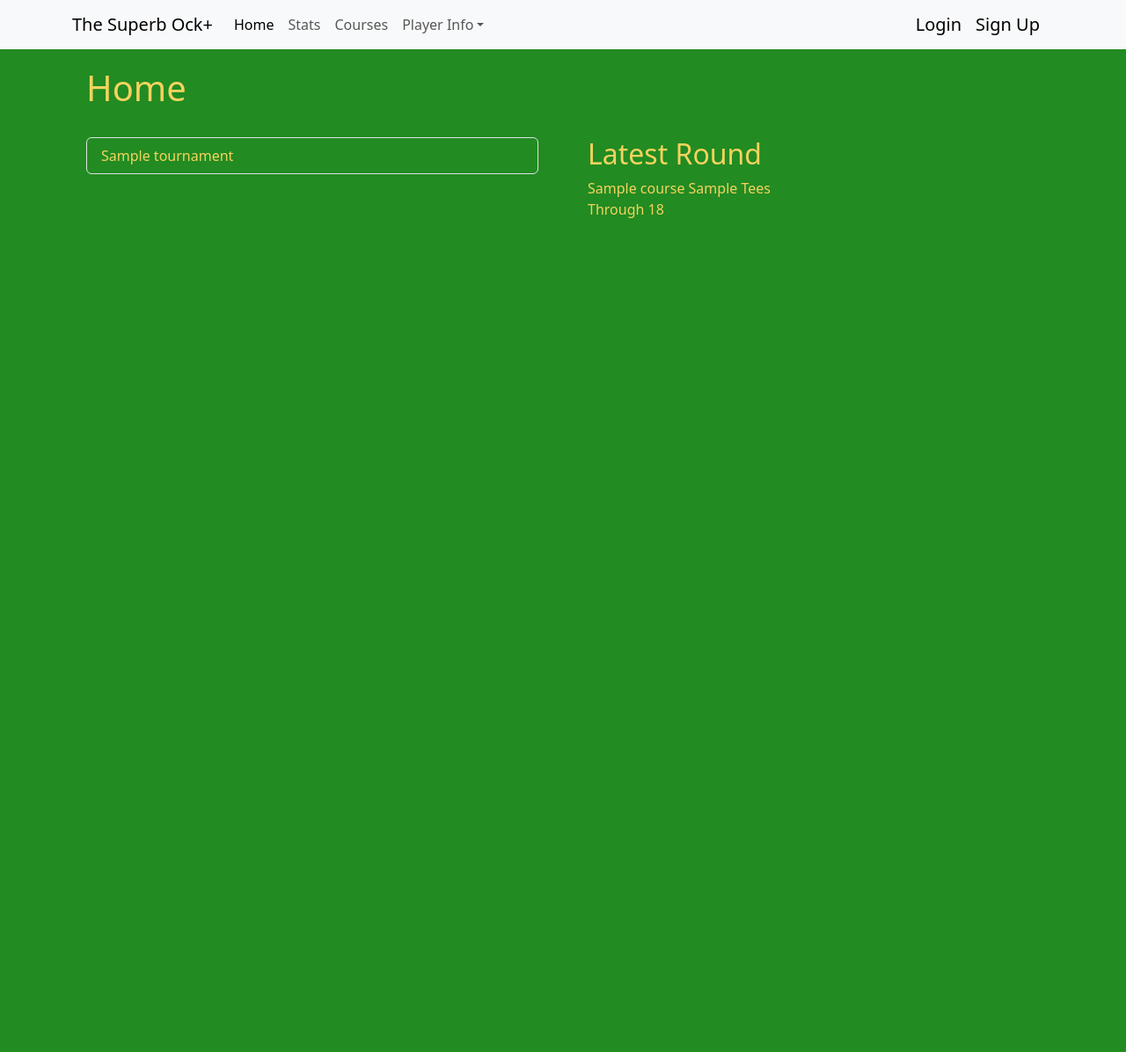
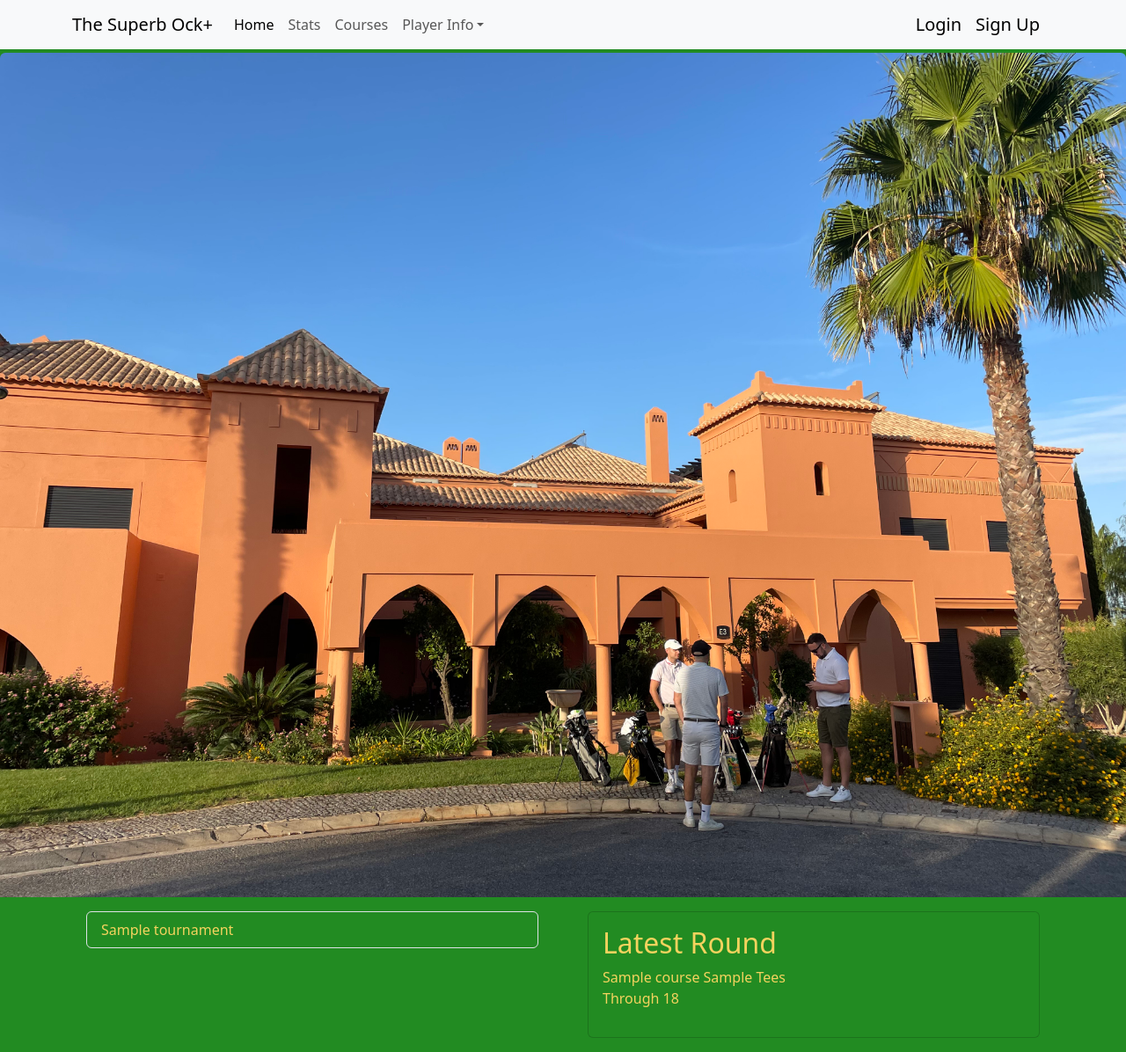
Before and after one commit to rgl1892/golf-2024, a Django app: page / in a window 1280 px wide. Shown: the whole page at 88% size. Before the commit the page ends 248 px from the top, so only its background shows below. Run offline with Django 4.2, Linux system fonts and the light colour scheme; tables that the repository leaves empty hold one stand-in row (values such as "Sample post").

Commit message:
image added to homepage

```diff
--- a/tournaments/templates/tournaments/home.html
+++ b/tournaments/templates/tournaments/home.html
@@ -1,7 +1,13 @@
 {% extends 'tournaments/base.html' %}
 {% block content %}
-
-<h1 class="m-3">Home</h1>
+{% load static %}
+</div>
+<img
+  src="{% static 'tournaments\pictures\IMG_8993.jpg' %}"
+  class="img-fluid rounded-top picture"
+  alt=""
+/>
+<div class="container">
 <div class="row">
 
 <div class="col-lg-6">
@@ -18,14 +24,19 @@
 
 <div class="col-lg-6 ">
   <div class="m-3">
-    <a class="navbar-brand" href="{% url 'scores' tournament=latest_round.holiday.tournament.slug holiday=latest_round.holiday.slug selected_round=latest_round.round_number %}">
-      <h2 style="position:relative;">Latest Round</h2>
-      {{latest_round.score_set.all.0.hole.course}}
-      <br>
-      Through {{through}}
+    <div class="card">
+      <div class="card-body">
+        <a class="navbar-brand" href="{% url 'scores' tournament=latest_round.holiday.tournament.slug holiday=latest_round.holiday.slug selected_round=latest_round.round_number %}">
+          <h2>Latest Round</h2>
+          <p>{{latest_round.score_set.all.0.hole.course}}
+          <br>
+          Through {{through}}</p>
 
-      <!-- {{latest_scores}} -->
-    </a>
+          <!-- {{latest_scores}} -->
+        </a>
+      </div>
+    </div>
+
 
   </div>
 </div>
```
Also changed, not shown: tournaments/static/tournaments/styles.css (+11 -0 lines), tournaments/static/tournaments/pictures/IMG_8993.jpg (added).
